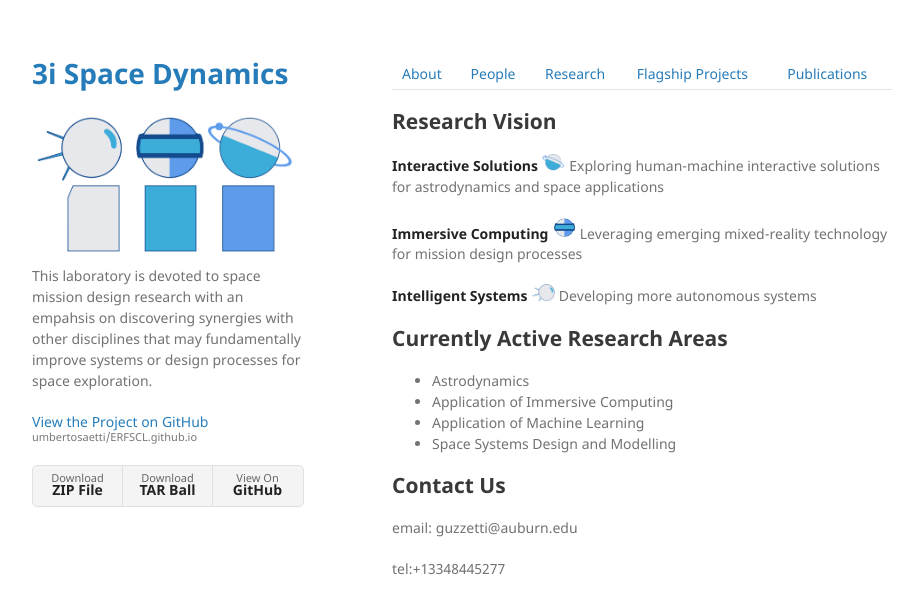
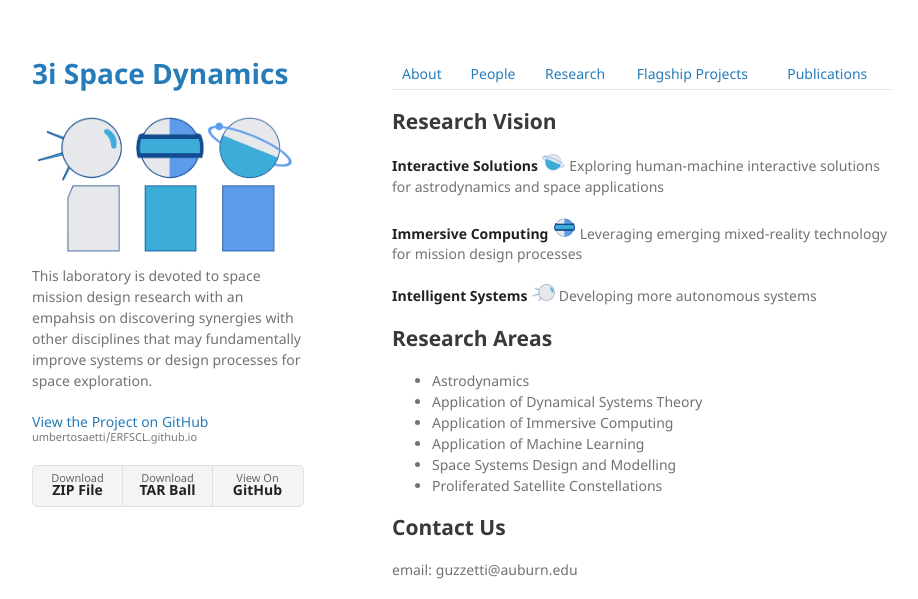
Before and after one commit to umbertosaetti/ERFSCL.github.io, a Jekyll site: the page built from index.md, in a window 1280 px wide and 1146 px high. Shown: the top 599 px of the window, without its empty margins (178-1096 px from the left). Built offline with Jekyll 4.4.1, drawn with Linux system fonts in a browser that asks for light colours; our own code applies the rules of GitHub Pages for plain Markdown files; grey boxes are pictures that could not be loaded.

Commit message:
Update index.md

```diff
--- a/index.md
+++ b/index.md
@@ -9,12 +9,14 @@
 
 **Intelligent Systems** <img src="./assets/img/sputnik.png" width="24"> Developing more autonomous systems
 
-## Currently Active Research Areas
+## Research Areas
 
 * Astrodynamics
+* Application of Dynamical Systems Theory
 * Application of Immersive Computing
 * Application of Machine Learning
 * Space Systems Design and Modelling
+* Proliferated Satellite Constellations
 
 
 ## Contact Us
```
